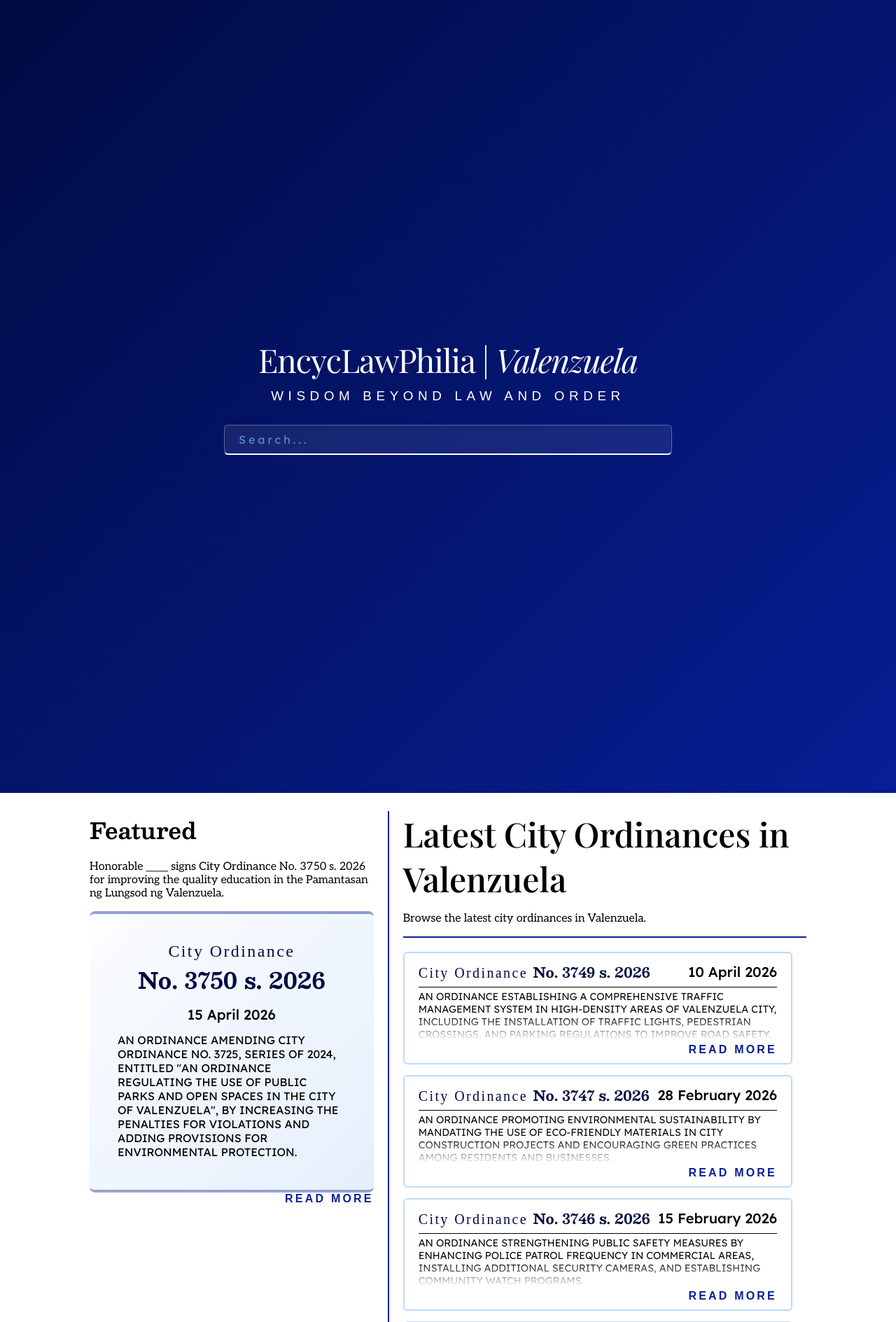
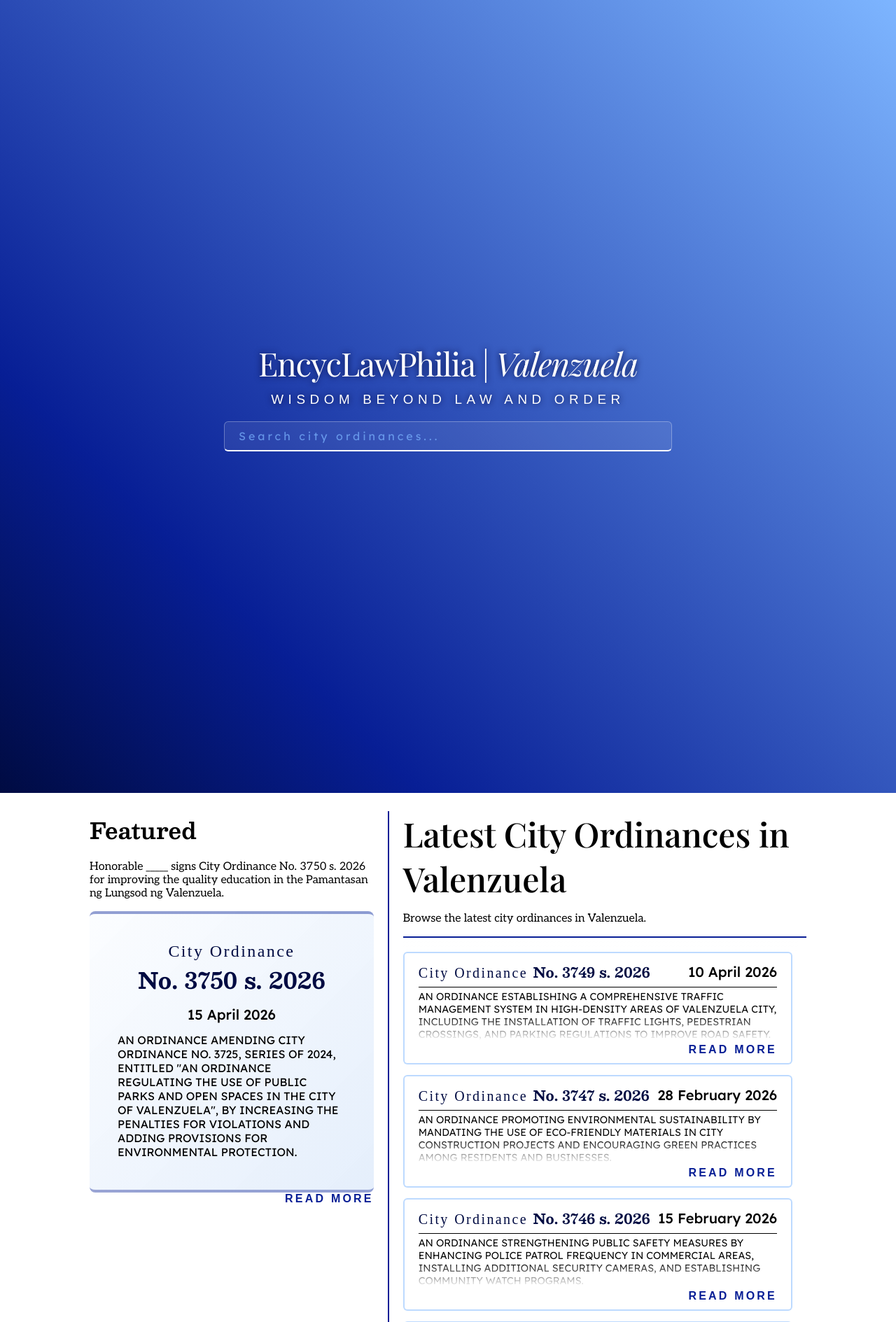
Before and after one commit to LordDomino/encyclawphilia-website, a PHP site: page / in a window 1280 px wide. Shown: the top 1889 px of the page at 70% size. Run offline with PHP 8.4, Linux system fonts and the light colour scheme; some web fonts are replaced.

Commit message:
Modified UI look and feel

```diff
--- a/browse.php
+++ b/browse.php
@@ -26,7 +26,7 @@ require_once 'fragments/head.php';
             <button class="sidebar-toggle" id="sidebar-toggle" aria-label="Toggle filters">☰ Filters</button>
             <aside class="sidebar-column" id="sidebar-column">
                 <div class="sidebar-content">
-                    <form class="search-bar mini" action="browse.html" method="get">
+                    <form class="search-bar mini" action="browse.php" method="get">
                         <input aria-label="Search within results" autocomplete="off" inputmode="search" type="search"
                             name="q" placeholder="Search ordinances..." />
                     </form>
--- a/css/style-claude.css
+++ b/css/style-claude.css
@@ -84,15 +84,19 @@
     /* ========== COLORS ========== */
     --transparent: rgba(0, 0, 0, 0);
     --color-primary-bg: rgba(0, 11, 66, 1);
-    --primary-color-hover-glass: rgba(0, 11, 66, 0.85);
-    --secondary-color: #7db5ff;
-    --accent-color: #071E95;
+    --secondary-color: rgb(125, 181, 255);
+    --accent-color: rgb(7, 30, 149);
     --bg-color: light-dark(#FFFFFF, var(--color-primary-bg));
     --text-color: #333333;
     --text-light: #666666;
     --text-lighter: #888888;
     --white: #FFFFFF;
     --black: #000000;
+
+    /* Transparent variants */
+    --color-primary-bg-transparent: rgba(0, 11, 66, var(--opacity-85));
+    --secondary-color-transparent: rgba(125, 181, 255, var(--opacity-85));
+    --accent-color-transparent: rgba(7, 30, 149, var(--opacity-85));
 
     /* Search-specific colors */
     --search-bg-color: var(--color-primary-bg);
@@ -306,34 +314,67 @@ p.link {
     }
 }
 
-search {
-    position: relative;
+@keyframes heroContainerDisablePointers {
+    from {
+        pointer-events: none;
+    }
+
+    to {
+        pointer-events: auto;
+    }
+}
+
+.hero-container {
+    top: calc((100dvh - var(--header-height)) * -1);
+    position: sticky;
     height: 100dvh;
-    width: 100%;
-    padding: min(30px, 10%) min(50px, 10%);
-    display: flex;
     flex-direction: column;
     justify-content: center;
-    align-items: center;
-    gap: 30px;
-    background: linear-gradient(135deg, var(--color-primary-bg) 0%, var(--accent-color) 100%);
+    background: linear-gradient(45deg, var(--color-primary-bg) 0%, var(--accent-color) 25%, var(--secondary-color));
+    backdrop-filter: blur(var(--blur-xs));
+    -webkit-backdrop-filter: blur(var(--blur-xs));
     color: #FFFFFF;
-    margin-top: calc(var(--header-height) * -1);
-}
-
-search::before {
+    z-index: 3;
+    transition: all var(--transition-speed);
+
+    animation-name: heroContainerDisablePointers;
+    animation-timing-function: linear;
+    animation-fill-mode: both;
+
+    animation-timeline: scroll(root);
+    animation-range: calc(100dvh - var(--header-height)) calc(100dvh - var(--header-height) + 1px);
+}
+
+.hero-container::before {
     content: "";
     position: absolute;
     inset: 0;
     background-color: var(--color-primary-bg);
-    opacity: 0;
+    transition: all var(--transition-speed);
 
     animation-name: heroBgShift;
     animation-timing-function: linear;
     animation-fill-mode: both;
 
     animation-timeline: scroll(root);
-    animation-range: 0px calc(100dvh - var(--header-height));
+    animation-range: 0dvh calc(100dvh - var(--header-height));
+}
+
+.hero-container:hover::before {
+    background-color: transparent;
+    opacity: 0;
+}
+
+.hero {
+    display: flex;
+    flex-direction: column;
+    gap: var(--spacing-3xl);
+    padding: min(30px, 10%) min(50px, 10%);
+    align-items: center;
+    margin-top: calc(0px - var(--header-height));
+    height: 100%;
+    justify-content: center;
+    pointer-events: auto;
 }
 
 hgroup.title {
@@ -345,6 +386,7 @@ hgroup.title {
     user-select: none;
     gap: var(--spacing-lg);
     top: 0;
+    text-shadow: 0 0 10px var(--color-primary-bg);
 
     animation-name: heroContentBlur;
     animation-timing-function: linear;
@@ -1135,41 +1181,40 @@ ul.carousel li {
 
 @keyframes headerBgFade {
     from {
-        opacity: 0;
-    }
-
-    to {
-        opacity: 1;
-    }
+        background-color: transparent;
+        border-bottom-color: transparent;
+    }
+
+    to {}
 }
 
 .site-header {
+    color: white;
     background-color: var(--color-primary-bg);
-    color: white;
     height: var(--header-height);
     position: sticky;
     top: 0;
-    z-index: 3;
+    z-index: 5;
     display: flex;
     align-items: center;
     transition: all var(--transition-speed);
-    border-bottom: var(--border-width-normal) solid var(--transparent);
-}
-
-.site-header:hover {
-    background-color: var(--primary-color-hover-glass);
+}
+
+/* .site-header:hover {
     backdrop-filter: blur(var(--blur-xs));
     -webkit-backdrop-filter: blur(var(--blur-xs));
-    border-bottom: var(--border-width-normal) solid var(--accent-color);
-}
+    } */
 
 body.home .site-header {
+    background-color: transparent;
+
+    pointer-events: none;
     animation-name: headerBgFade;
     animation-timing-function: linear;
     animation-fill-mode: both;
 
     animation-timeline: scroll(root);
-    animation-range: 50dvh calc(100dvh - var(--header-height));
+    animation-range: calc(100dvh - var(--header-height) - 1px) calc(100dvh - var(--header-height) - 1px);
 }
 
 .header-content {
--- a/fragments/head.php
+++ b/fragments/head.php
@@ -1,5 +1,5 @@
 <!DOCTYPE html>
-<html lang="en">
+<html lang="en" style="scroll-behavior: smooth;">
 
 <head>
     <meta charset="UTF-8">
--- a/fragments/header.php
+++ b/fragments/header.php
@@ -1,7 +1,7 @@
 <header class="site-header">
     <div class="header-content">
-        <a href="index.php" class="clickable">
-            <div class="brand-title" href="index.php">
+        <a href="index.php#top" class="clickable">
+            <div class="brand-title">
                 <h1>EncycLawPhilia | <span class="title-city">Valenzuela</span></h1>
             </div>
         </a>
--- a/index.php
+++ b/index.php
@@ -5,19 +5,21 @@ $currentPage = "home";
 require_once 'fragments/head.php';
 ?>
 
-<body class="<?php echo isset($currentPage) ? htmlspecialchars($currentPage) : 'default'; ?>">
+<body class="<?php echo isset($currentPage) ? htmlspecialchars($currentPage) : 'default'; ?>" id="top">
+
+    <section class="hero-container">
         <?php require_once 'fragments/header.php'; ?>
-
-    <search>
+        <div class="hero">
             <hgroup class="title">
-            <?php require_once 'fragments/brand_title.php';?>
+                <?php require_once 'fragments/brand_title.php'; ?>
                 <p>Wisdom Beyond Law and Order</p>
             </hgroup>
             <form class="search-bar" action="browse.php" method="get">
                 <input aria-label="Search for city legislations" autocomplete="off" inputmode="search" type="search"
-                placeholder="Search..." name="q" />
+                    placeholder="Search city ordinances..." name="q" />
             </form>
-    </search>
+        </div>
+    </section>
     <main class="home">
         <section class="dashboard" id="browse-latest">
             <div class="flex-column" id="featured">
@@ -536,4 +538,5 @@ require_once 'fragments/head.php';
 
     <?php require_once 'fragments/footer.php'; ?>
 </body>
+
 </html>
```
Also changed, not shown: other parts of css/style-claude.css (+23 -15 lines). Lines whose indentation alone changed are shown as unchanged.
